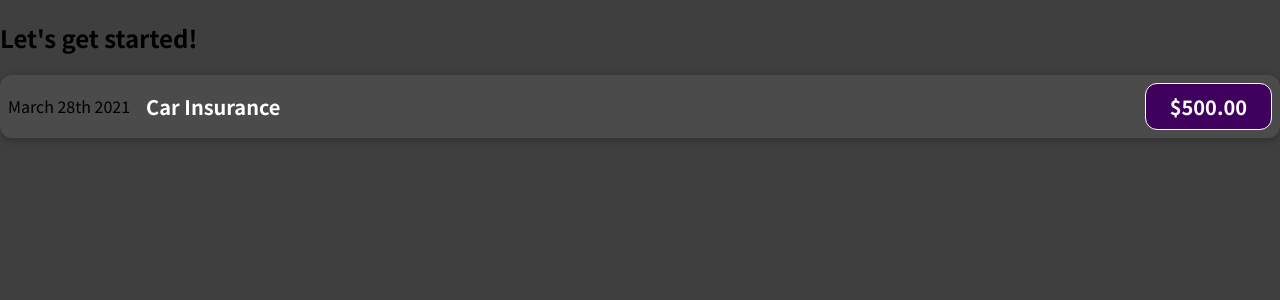
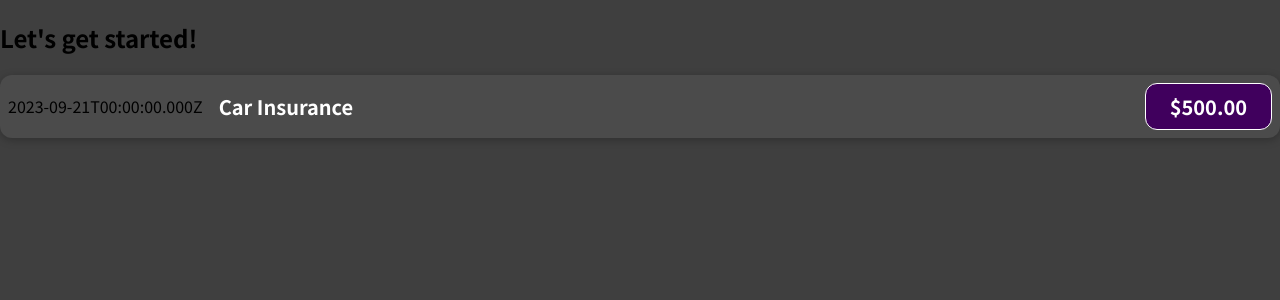
Before and after one commit to Rbravolibtech/3-React-start-project, a JavaScript app in the folder src/: page / in a window 1280 px wide. Shown: the top 300 px of the page. Built offline with nearby package versions, Linux system fonts and the light colour scheme; the HTML template or start-up script is replaced by a standard one.

Commit message:
47 react JSX expressions

```diff
--- a/src/components/ExpenseItem.js
+++ b/src/components/ExpenseItem.js
@@ -1,12 +1,16 @@
 import "./ExpenseItem.css";
 
 function ExpenseItem() {
+	const expenseDate = new Date(2023, 8, 21);
+	const expenseTitle = "Car Insurance";
+	const expenseAmount = "500.00";
+
 	return (
 		<div className="expense-item">
-			<div>March 28th 2021</div>
+			<div>{expenseDate.toISOString()}</div>
 			<div className="expense-item__description">
-				<h2>Car Insurance</h2>
-				<div className="expense-item__price">$500.00</div>
+				<h2>{expenseTitle}</h2>
+				<div className="expense-item__price">${expenseAmount}</div>
 			</div>
 		</div>
 	);
```
